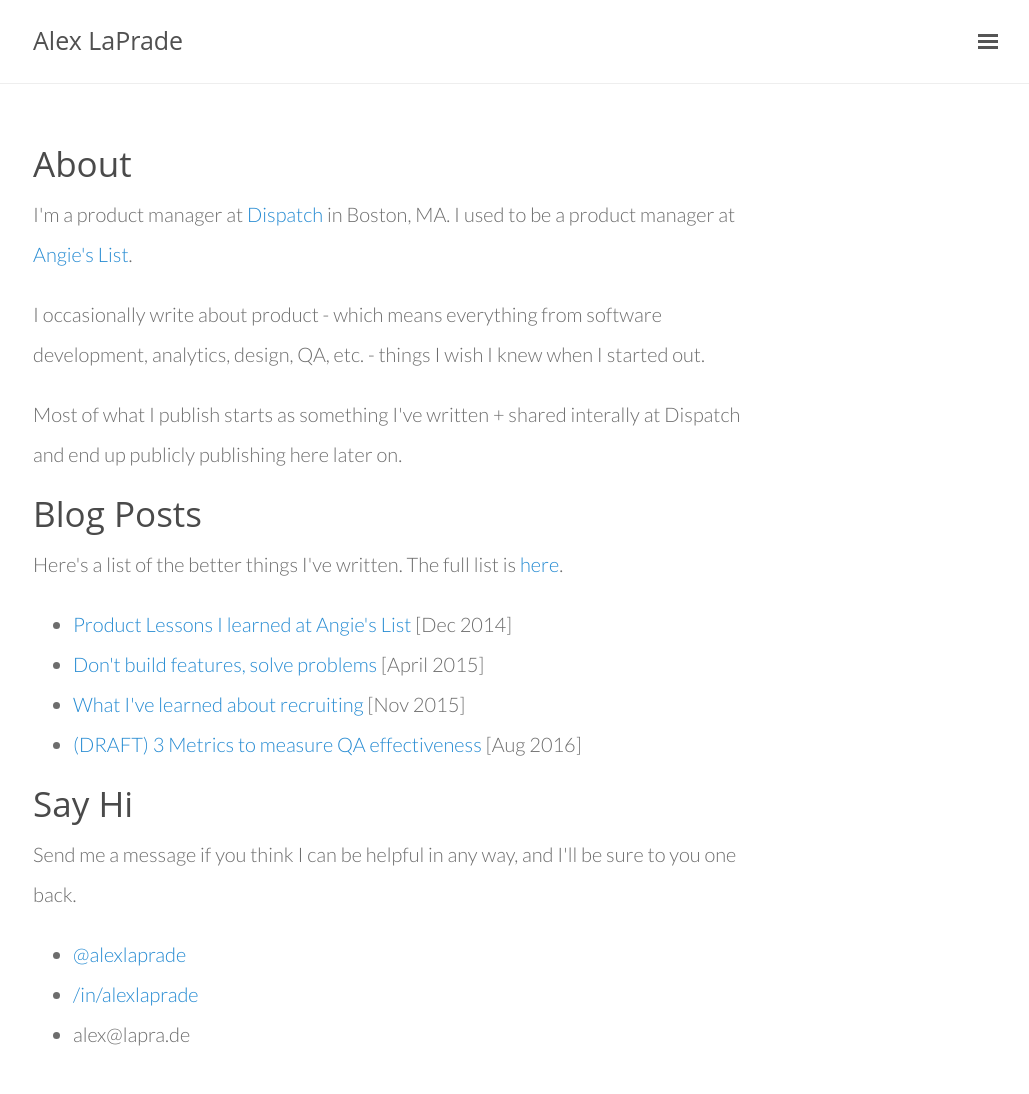
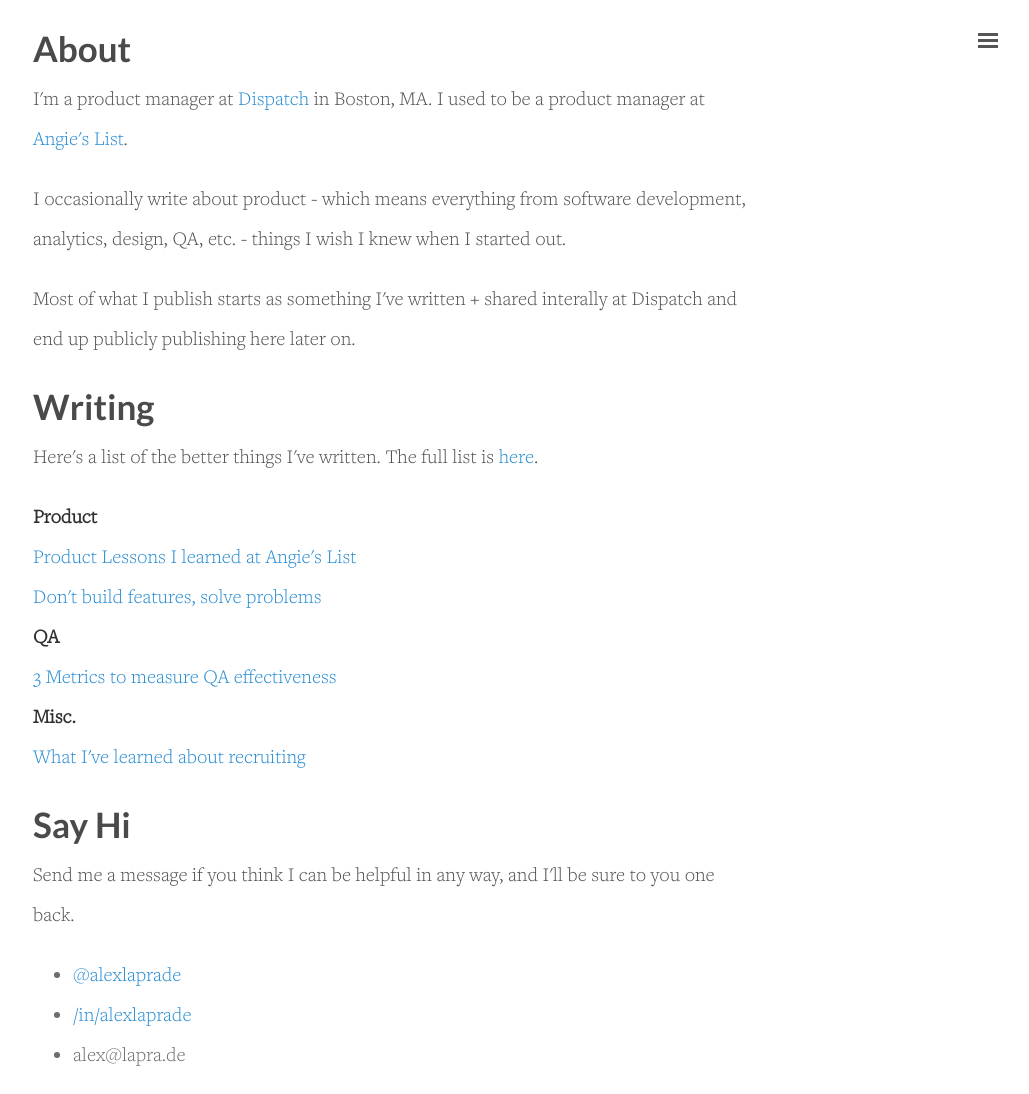
Before and after one commit to laprade/laprade.github.io, a Jekyll site: the page built from index.html, in a window 1280 px wide. Shown: the whole page, without its empty margins (247-1276 px from the left). Built offline with Jekyll 4.4.1, drawn with Linux system fonts in a browser that asks for light colours; the list of posts is cut into pages by our own code.

Commit message:
updated header and body font

```diff
--- a/_includes/sidebar.html
+++ b/_includes/sidebar.html
@@ -8,12 +8,19 @@
 
   <center><img src="/images/headshot150.png"></center>
 <!-- This is the new hard coded navigation -->
+
+I'm a product manager at <a href="http://dispatch.me">Dispatch</a> in Boston, MA.<br><br>
+
+    <a href="/">Home</a><br>
     <a href="/about/">About</a><br>
     <a href="/blog-posts/">Blog Posts</a><br>
     <a href="/book-notes/">Book Notes</a><br>
-    <p>--<br>
-    <a href="http://www.twitter.com/alexlaprade">@alexlaprade</a><br>
-    <a href="http://www.linkedin.com/in/alexlaprade">in/alexlaprade</a></p>
+    <p><br>
+    <p>The better things I've written:<br>
+      <a href="/solve-problems">Don't build features, solve problems</a></br>
+      <a href="/product-lessons-angies-list">Product Lessons I learned at Angie's List</a>
+
+    </p>
     <!-- <p>{{ site.description }}</p> -->
   </div>
 
--- a/_layouts/default.html
+++ b/_layouts/default.html
@@ -1,26 +1,20 @@
 <!DOCTYPE html>
 <html lang="en-us">
 
-  {% include head.html %}
+{% include head.html %}
 
   <body>
   <body class="layout-reverse">
 
-    {% include sidebar.html %}
+<!--    {% include sidebar.html %}
 
     <!-- Wrap is the content to shift when toggling the sidebar. We wrap the
          content to avoid any CSS collisions with our real content. -->
     <div class="wrap">
-      <div class="masthead">
-        <div class="container">
-          <h3 class="masthead-title">
-            <a href="/" title="Home">{{ site.title }}</a>
-            <small>{{ site.tagline }}</small>
-          </h3>
-        </div>
+              {% include sidebar.html %}
       </div>
+      <div class="container content">
 
-      <div class="container content">
         {{ content }}
       </div>
     </div>
--- a/index.html
+++ b/index.html
@@ -10,20 +10,20 @@
 
     <p>Most of what I publish starts as something I've written + shared interally at Dispatch and end up publicly publishing here later on.</p>
 <section id="blog-list" class="row">
-    <h1>Blog Posts</h1>
+    <h1>Writing</h1>
     <p>Here's a list of the better things I've written. The full list is <a href="/blog-posts">here</a>.</p>
-    <ul class="span4 unstyled">
-    <li>
-            <a href="/product-lessons-angies-list">Product Lessons I learned at Angie's List</a> [Dec 2014]
-        </li>
-        <li>
-            <a href="/solve-problems">Don't build features, solve problems</a> [April 2015]
-        </li>
-        <li>
-            <a href="/recruiting">What I've learned about recruiting</a> [Nov 2015]
-        </li>
-           <li> <a href="/qa-metrics">(DRAFT) 3 Metrics to measure QA effectiveness</a> [Aug 2016]</li>
-    </ul>
+
+    <strong>Product</strong><br>
+        <a href="/product-lessons-angies-list">Product Lessons I learned at Angie's List</a><br>
+        <a href="/solve-problems">Don't build features, solve problems</a>
+
+
+    <br><strong>QA</strong><br>
+        <a href="/qa-metrics">3 Metrics to measure QA effectiveness</a>
+        <br>
+
+    <strong>Misc.</strong><br>
+            <a href="/recruiting">What I've learned about recruiting</a>
 </section>
 
 <section class="row">
--- a/public/css/lanyon.css
+++ b/public/css/lanyon.css
@@ -39,6 +39,14 @@
 /* @import url(https://fonts.googleapis.com/css?family=Open+Sans:400,300,300italic); */
 @import url(https://fonts.googleapis.com/css?family=Lato:400,300,300italic,700,100);
 
+
+@font-face {
+    font-family: FreightTextPro;
+    src: url(/fonts/FreightTextProLig.otf);
+    font-weight: 300;
+  }
+
+
 html,
 body {
   overflow-x: hidden;
@@ -48,15 +56,16 @@
 }
 
 html {
-  font-family: 'Lato', sans-serif;
+  font-family: 'FreightTextPro', sans-serif;
 }
 
 h1, h2, h3, h4, h5, h6 {
-  font-family: 'Open Sans', sans-serif;
+  font-family: 'Lato','Open Sans', sans-serif;
   line-height: 1;
   margin-top: 0;
   margin-bottom: .5rem;
-  font-weight: 400;
+  margin-top: .8em;
+  font-weight: 700;
   line-height: 2rem;
   color: #4a4a4a;
   text-rendering: optimizeLegibility;
@@ -80,6 +89,7 @@
 
 p {
   font-weight: 300;
+  color: #515151;
 }
 
 
@@ -352,6 +362,8 @@
 .page-title,
 .post-title {
   margin-top: 0;
+  padding-right: 1.4em;
+
 }
 
 /* Meta data line below post title */
--- a/public/css/poole.css
+++ b/public/css/poole.css
@@ -330,6 +330,7 @@
 .page,
 .post {
   margin-bottom: 4em;
+  margin-top: 1.5em;
 }
 
 /* Blog post or page title */
```
Also changed, not shown: about.md (+1 -1 lines), fonts/FreightTextProLig.otf (added), fonts/FreightTextProMed.otf (added).
